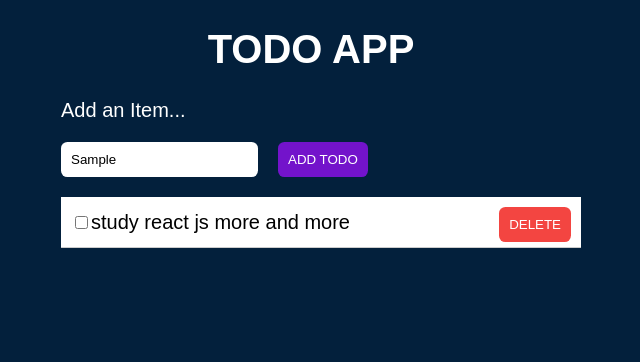
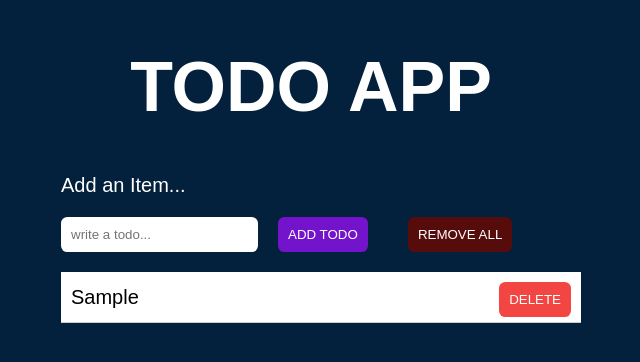
Before and after one commit to DivyankKargeti/React-ToDo-List, a React (Create React App) app: page / in a window 1280 px wide. Both pictures are taken after typing "Sample" into the empty fields and a click on the button "ADD TODO". Shown: the top 362 px of the page, without its empty margins (329-969 px from the left). Built offline with nearby package versions, Linux system fonts and the light colour scheme.

Commit message:
styling and basic component

```diff
--- a/src/App.css
+++ b/src/App.css
@@ -2,11 +2,6 @@ body {
   background: #03203c;
   font-family: "Montserrat", sans-serif;
   font-size: 20px;
-}
-h1 {
-  color: #fff;
-  display: flex;
-  justify-content: center;
 }
 
 .input-text {
@@ -44,6 +39,18 @@ h1 {
   border: none;
 }
 
+.btn-rmv {
+  color: #fff !important;
+  text-transform: uppercase;
+  text-decoration: none;
+  background: rgb(87, 12, 12);
+  margin: 20px;
+  padding: 10px;
+  border-radius: 0.4rem;
+  display: inline-block;
+  border: none;
+}
+
 .app-title {
   text-align: center;
   color: #fff;
--- a/src/App.js
+++ b/src/App.js
@@ -1,9 +1,31 @@
+import React, { useState } from "react";
 import "./App.css";
 
 function App() {
+  // State
+  const [inputData, setInputData] = useState("");
+  // State for Storing Input Data
+  const [items, setItems] = useState([]);
+
+  const addItem = (e) => {
+    if (!inputData) {
+      alert("Add Something to the Input and then Add a Todo...");
+    } else {
+      setItems([...items, inputData]);
+      //clearing input fields
+      setInputData("");
+    }
+  };
+
+  const deleteItem = (idx) => {};
+
+  const deleteAll = () => {
+    setItems([]);
+  };
+
   return (
     <div>
-      <h1>TODO APP</h1>
+      <h1 className="app-title">TODO APP</h1>
       <div className="container">
         Add an Item...
         <br />
@@ -11,15 +33,27 @@ function App() {
           type="text"
           className="input-text"
           placeholder="write a todo..."
+          value={inputData}
+          onChange={(e) => setInputData(e.target.value)}
         />
-        <button className="add-btn">Add ToDo</button>
+        <button className="add-btn" onClick={addItem}>
+          Add ToDo
+        </button>
+        <button className="btn-rmv" onClick={deleteAll}>
+          Remove All
+        </button>
         <div className="list">
           <ul>
-            <li>
-              <input type="checkbox" />
-              study react js more and more
-              <button className="btn">Delete</button>
-            </li>
+            {items.map((item, idx) => {
+              return (
+                <li key={idx}>
+                  {item}
+                  <button className="btn" onClick={() => deleteItem(idx)}>
+                    Delete
+                  </button>
+                </li>
+              );
+            })}
           </ul>
         </div>
       </div>
```
